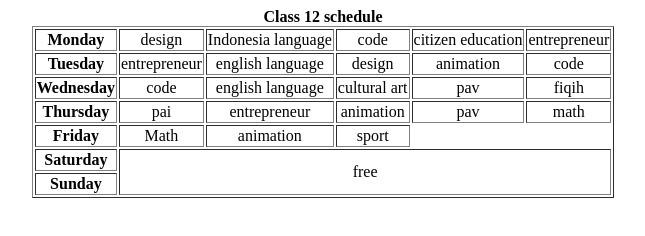
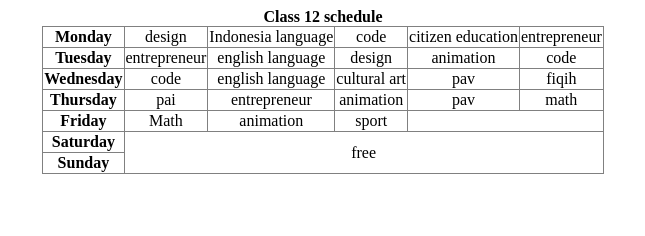
Before and after one commit to aanastiar/schedule, a plain HTML site: page index.html in a window 1280 px wide. Shown: the whole page, without its empty margins (317-962 px from the left). Drawn offline with Linux system fonts and the light colour scheme.

Commit message:
Update index.html

```diff
--- a/index.html
+++ b/index.html
@@ -8,7 +8,7 @@
 <!-- th = table head -->
  <!-- tr = table rows (baris) -->
 <body>
-  <table border="all" align="center" style="text-align: center;">
+  <table border="all" align="center" style="text-align: center; margin-left: auto; margin-right: auto; border-collapse: collapse">
     <caption> <strong>Class 12 schedule</strong></caption>
     <tr>
       <th>Monday</th>
```
